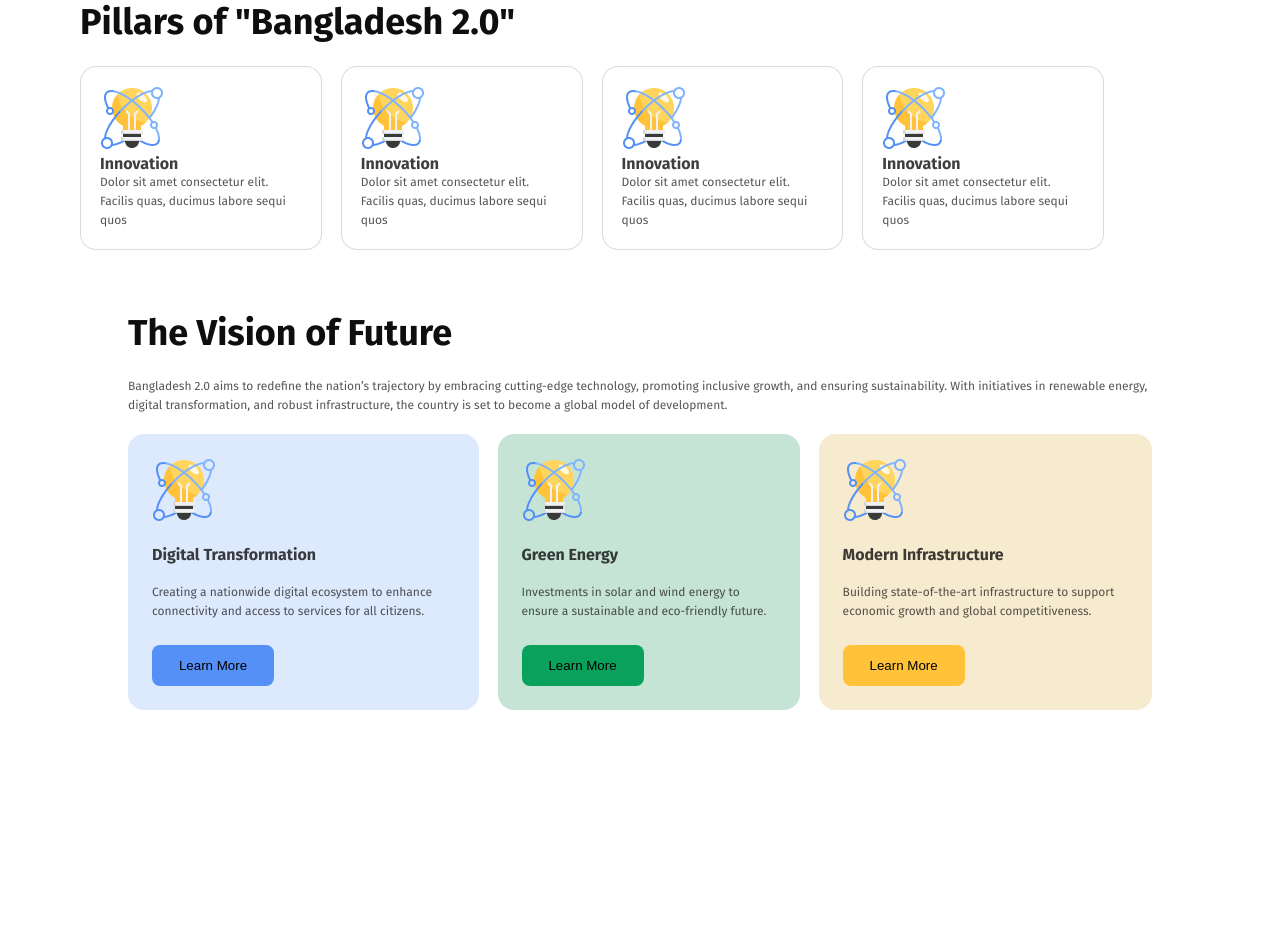
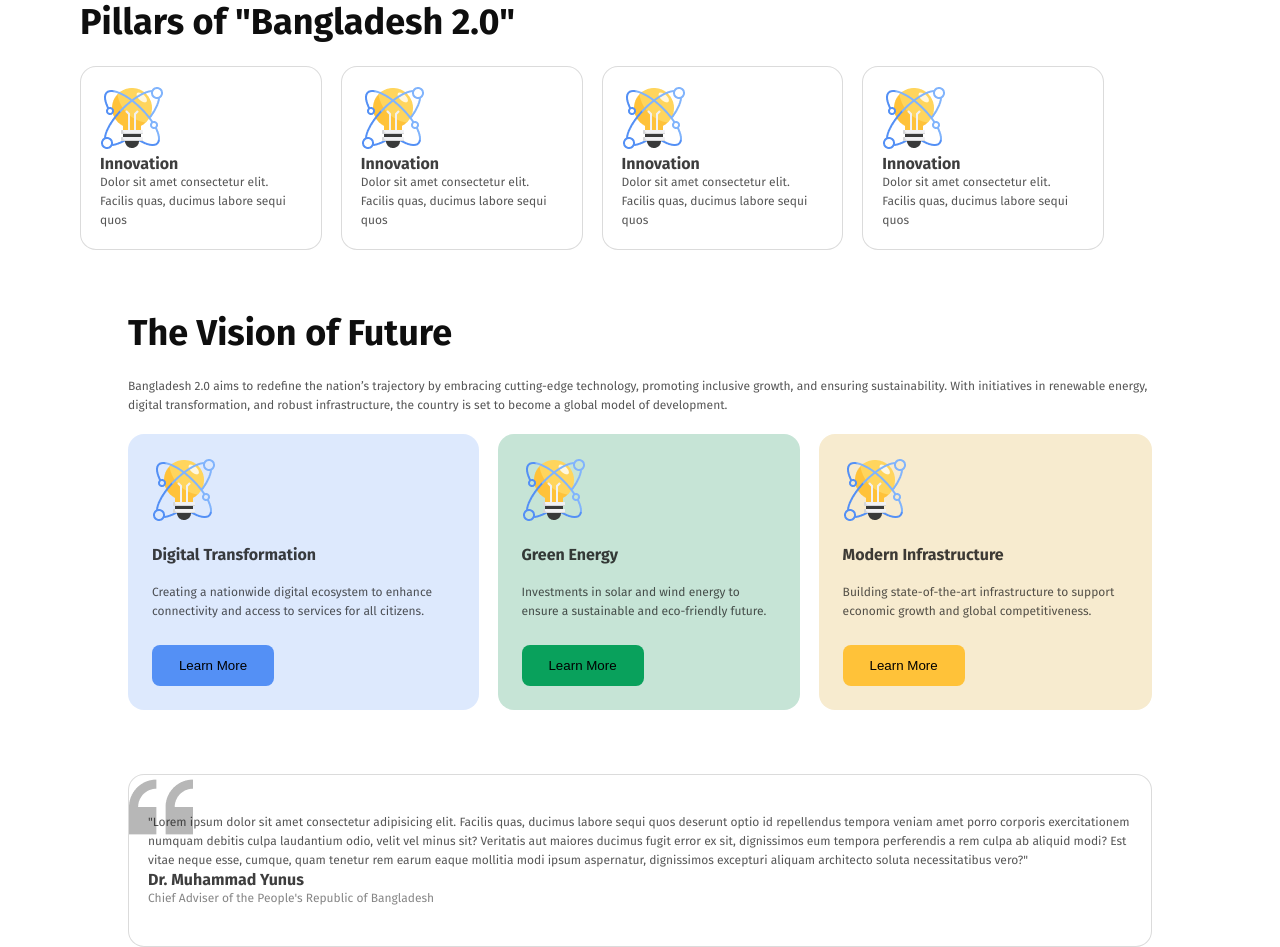
Before and after one commit to mbinfaruk/assignment-1, a plain HTML site: page index.html in a window 1280 px wide. Shown: the part 602-1549 px from the top of the page. Before the commit the page ends 1312 px from the top, so only its background shows below. Drawn offline with Linux system fonts and the light colour scheme.

Commit message:
add qoute

```diff
--- a/index.html
+++ b/index.html
@@ -76,6 +76,13 @@
                 </div>
             </div>
         </section>
+        <section class="qoute">
+            <div class="qouta">
+                <p class="para">"Lorem ipsum dolor sit amet consectetur adipisicing elit. Facilis quas, ducimus labore sequi quos deserunt optio id repellendus tempora veniam amet porro corporis exercitationem numquam debitis culpa laudantium odio, velit vel minus sit? Veritatis aut maiores ducimus fugit error ex sit, dignissimos eum tempora perferendis a rem culpa ab aliquid modi? Est vitae neque esse, cumque, quam tenetur rem earum eaque mollitia modi ipsum aspernatur, dignissimos excepturi aliquam architecto soluta necessitatibus vero?"</p>
+            <h3 class="title">Dr. Muhammad Yunus</h3>
+            <p style="color: rgba(14, 14, 14, 0.5);" class="para">Chief Adviser of the People's Republic of Bangladesh</p>
+            </div>
+        </section>
     </main>
     <footer>
 
--- a/styles/style.css
+++ b/styles/style.css
@@ -264,12 +264,22 @@ margin-top: 24px;
 .vision-img ,.vision-title ,.vision-subheading{
     margin-bottom: 19px;
 }
+/* future vision  close*/
+/* qoute */
+.qoute{
+    /* padding: 64px 128px 0px 128px; */
+    /* background-color: blue; */
+}
+.qouta{
+    margin: 64px 128px 0px 128px;
+    /* background-color: blue; */
+    padding: 38px 19px;
 
-
-
-
-
-
-
-
-/* future vision  close*/
+    box-sizing: border-box;
+border: 1px solid rgba(14, 14, 14, 0.15);
+border-radius: 16px;
+background-image: url(../assets/quote-bg.png);
+background-repeat: no-repeat;
+/* background: rgba(255, 255, 255, 1); */
+}
+/* qoute close */
```
